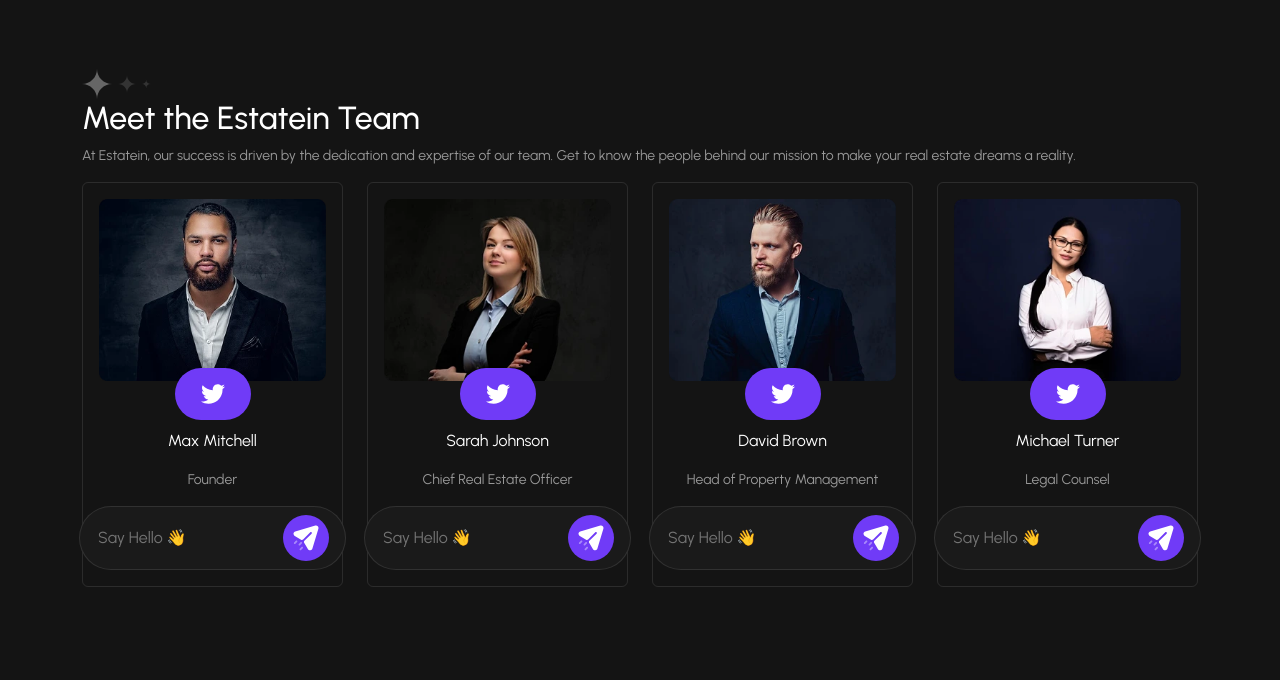
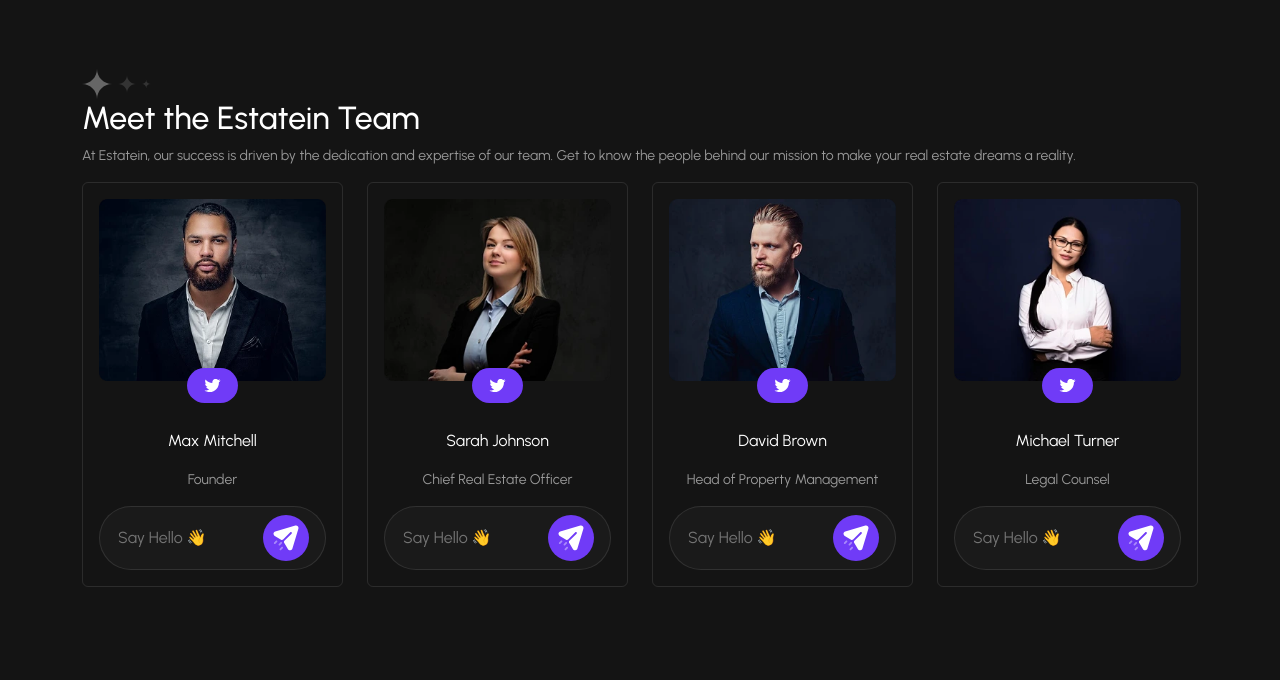
Before and after one commit to alaahaija/Estatein, a plain HTML site: page about.html in a window 1280 px wide. Shown: the part 2147-2827 px from the top of the page. Drawn offline with nearby package versions, Linux system fonts and the light colour scheme.

Commit message:
update on estatien team section

```diff
--- a/assets/css/about.css
+++ b/assets/css/about.css
@@ -13,8 +13,15 @@
 .twitter{
     top: 55%;
 }
+.twitter img{
+    width: 3.2rem;
+}
+.estatein-team form{
+    width: 100%;
+}
 .estatein-team input{
     outline: none;
+    width: 80%;
 }
 .estatein-team button{
     background-color: #703BF7;
```
